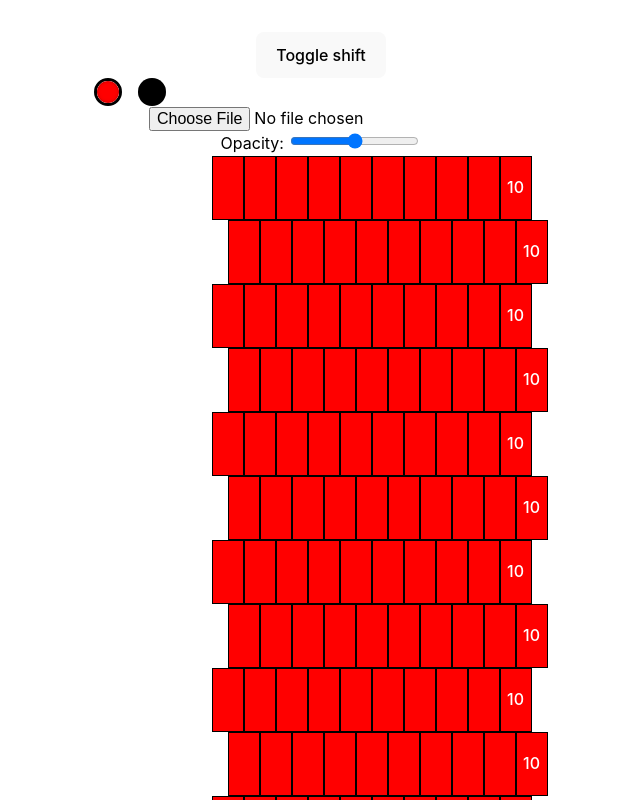
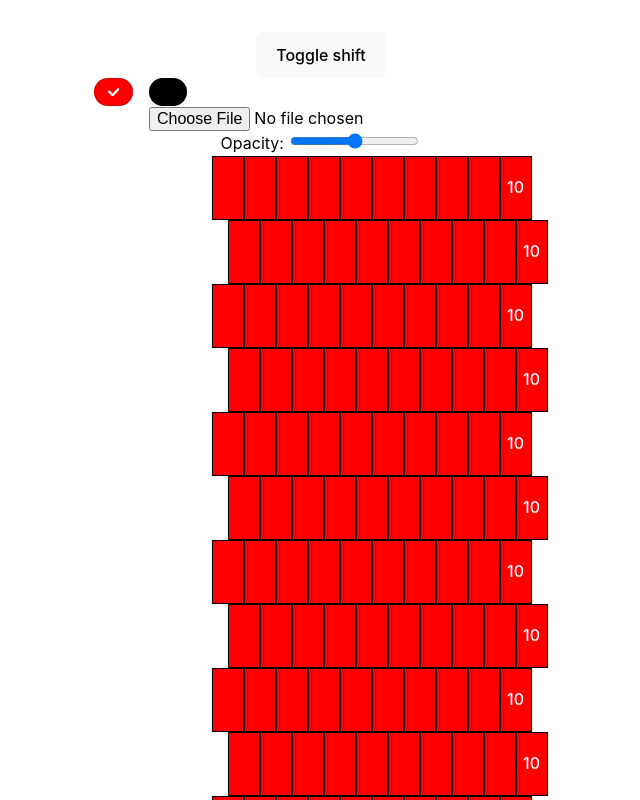
Before and after one commit to julioolvr/patterns, a React (Vite) app: page / in a window 1280 px wide. Shown: the top 800 px of the page, without its empty margins (319-959 px from the left). Built offline with nearby package versions, Linux system fonts and the light colour scheme.

Commit message:
Mantine color swatch

```diff
--- a/src/Pattern.tsx
+++ b/src/Pattern.tsx
@@ -5,7 +5,7 @@ import classNames from "classnames";
 import ExcelJS from "exceljs";
 import { saveAs } from "file-saver";
 import tinycolor from "tinycolor2";
-import { ColorSwatch, Group } from "@mantine/core";
+import { ColorSwatch, Group, CheckIcon, rem } from "@mantine/core";
 
 import "./Pattern.css";
 
@@ -43,7 +43,7 @@ async function downloadExcel(colorGrid: ColorGrid) {
     row.forEach((cell, y) => {
       const excelCell = sheet.getCell(coordinatesToExcel(x, y));
       excelCell.font = {
-        color: { argb: cell.color.isDark() ? "ffffff" : "000000" },
+        color: { argb: foregroundColorForBackground(cell.color).toHex() },
       };
       excelCell.fill = {
         type: "pattern",
@@ -136,7 +136,7 @@ function PatternUi({
                 className="pattern--cell"
                 style={{
                   backgroundColor: cell.color.toHexString(),
-                  color: cell.color.isDark() ? "#fff" : "#000",
+                  color: foregroundColorForBackground(cell.color).toHexString(),
                 }}
                 onClick={() => onPaint(x, y)}
               >
@@ -158,6 +158,12 @@ type PatternUiProps = {
   imageOverlayOpacity: number;
 };
 
+function foregroundColorForBackground(
+  color: tinycolor.Instance
+): tinycolor.Instance {
+  return color.isDark() ? tinycolor("white") : tinycolor("black");
+}
+
 function PaletteSelector({
   palette,
   selectedColorIndex,
@@ -168,12 +174,20 @@ function PaletteSelector({
       {palette.colors.map((color, index) => (
         <ColorSwatch
           key={index}
+          component="button"
           color={color.toHexString()}
           onClick={() => onSelectColorIndex(index)}
-          style={
-            selectedColorIndex === index ? { border: "3px solid black" } : {}
-          }
-        ></ColorSwatch>
+        >
+          {selectedColorIndex === index && (
+            <CheckIcon
+              style={{
+                width: "30%",
+                height: "30%",
+                color: foregroundColorForBackground(color).toHexString(),
+              }}
+            />
+          )}
+        </ColorSwatch>
       ))}
     </Group>
   );
```
